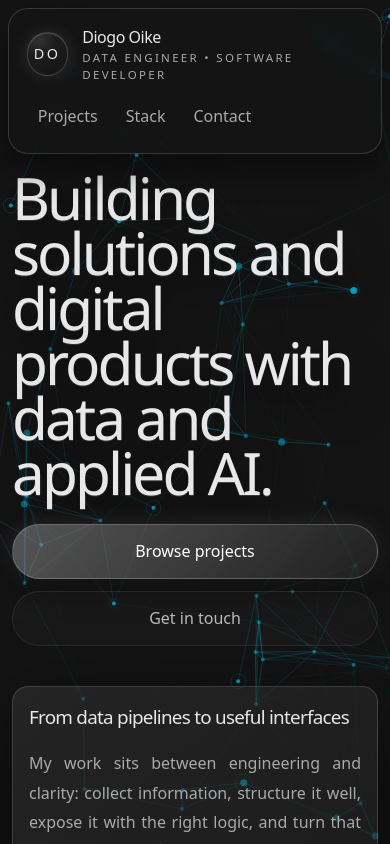
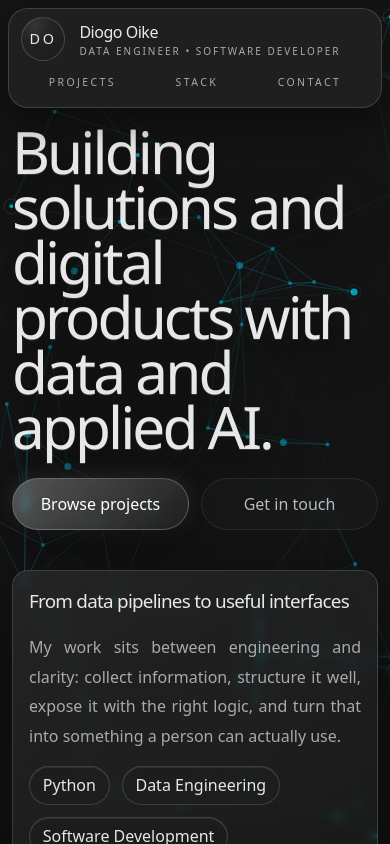
Before and after one commit to Dnaka27/Diogo-Portfolio, a React (Vite) app: page / in a window 390 px wide. Shown: the top 844 px of the page. Built offline with nearby package versions, Linux system fonts and the light colour scheme; the HTML template or start-up script is replaced by a standard one.

Commit message:
feat/ fine adjusts for blur and hover

```diff
--- a/src/App.css
+++ b/src/App.css
@@ -32,13 +32,11 @@
   align-items: center;
   justify-content: space-between;
   gap: 1rem;
-  padding: 1rem 0;
-  padding-inline: 1.1rem;
+  padding: 0.5rem 0.75rem;
   border: 1px solid var(--color-line);
   border-radius: 1.25rem;
-  background: var(--bg-panel);
+  background: #1f1f1f;
   box-shadow: 0 14px 34px rgba(0, 0, 0, 0.42);
-  backdrop-filter: blur(8px);
 }
 
 .site-brand {
@@ -59,7 +57,6 @@
   background:
     radial-gradient(circle at 32% 20%, rgba(255, 255, 255, 0.08), transparent 36%),
     linear-gradient(145deg, rgba(50, 50, 50, 0.5), rgba(20, 20, 20, 0.3));
-  box-shadow: inset 0 1px 0 rgba(255, 255, 255, 0.14), 0 0 20px rgba(var(--accent-rgb), 0.16);
   font-size: 0.9rem;
   font-weight: 400;
   letter-spacing: 0.18em;
@@ -78,7 +75,7 @@
 
 .site-brand small {
   color: var(--color-muted);
-  font-size: 0.72rem;
+  font-size: 0.625rem;
   font-weight: 400;
   letter-spacing: 0.2em;
   text-transform: uppercase;
@@ -88,45 +85,24 @@
   display: flex;
   flex-wrap: wrap;
   justify-content: flex-end;
-  gap: 0.35rem;
+  gap: 0.25rem;
 }
 
 .site-nav-links a {
-  position: relative;
-  padding: 0.55rem 0.7rem;
+  padding: 0.5rem;
   border-radius: 999px;
   text-decoration: none;
   color: var(--color-muted);
   font-weight: 400;
   transition:
     color 180ms ease,
-    background-color 180ms ease,
-    box-shadow 180ms ease;
-}
-
-.site-nav-links a::after {
-  content: "";
-  position: absolute;
-  left: 0.7rem;
-  right: 0.7rem;
-  bottom: 0.35rem;
-  height: 1px;
-  background: linear-gradient(90deg, transparent, var(--color-accent), transparent);
-  transform: scaleX(0);
-  transform-origin: center;
-  transition: transform 180ms ease;
+    background-color 180ms ease;
 }
 
 .site-nav-links a:hover,
 .site-nav-links a:focus-visible {
   color: var(--color-text);
   background: rgba(255, 255, 255, 0.045);
-  box-shadow: inset 0 0 0 1px rgba(var(--accent-rgb), 0.16);
-}
-
-.site-nav-links a:hover::after,
-.site-nav-links a:focus-visible::after {
-  transform: scaleX(1);
 }
 
 main {
@@ -221,11 +197,12 @@ main {
 }
 
 .button {
+  backdrop-filter: blur(4px);
   display: inline-flex;
   align-items: center;
   justify-content: center;
   min-height: 3.1rem;
-  padding: 0.9rem 1.35rem;
+  padding: 0.8rem 1.2rem;
   border: 1px solid rgba(255, 255, 255, 0.08);
   border-radius: 999px;
   text-decoration: none;
@@ -291,6 +268,8 @@ main {
     linear-gradient(145deg, rgba(255, 255, 255, 0.075), rgba(255, 255, 255, 0.022)),
     var(--color-surface);
   box-shadow: var(--shadow-depth);
+  backdrop-filter: blur(4px);
+
 }
 
 .hero-stage-card {
@@ -298,6 +277,7 @@ main {
   gap: 0.9rem;
   padding: 1rem 1rem;
   border-radius: 1rem;
+  backdrop-filter: blur(4px);
   transition:
     border-color 180ms ease,
     box-shadow 180ms ease,
@@ -738,12 +718,15 @@ main {
   .site-nav {
     flex-direction: column;
     align-items: flex-start;
-    gap: 0.75rem;
+    gap: 0.25rem;
   }
 
   .site-nav-links {
     width: 100%;
-    justify-content: flex-start;
+    justify-content: space-around;
+    font-weight: 400;
+    font-size: 0.75rem;
+    letter-spacing: 0.2em;
   }
 
   main {
@@ -767,12 +750,12 @@ main {
   .skills-layout {
     padding-left: 0.25rem;
     font-size: 0.9rem;
-    gap: 0.75rem;
+    gap: 0.375rem;
   }
 
   .project-card-header,
   .contact-link {
-    flex-direction: column;
+    /* flex-direction: column; */
     align-items: flex-start;
   }
 
@@ -787,5 +770,13 @@ main {
   .hero-actions,
   .button {
     width: 100%;
+    flex-wrap: nowrap;
+  }
+
+  .skill-group {
+    background: #1f1f1faf;
+    backdrop-filter: blur(4px);
+    padding: 0.5rem;
+    border-radius: 1em;
   }
 }
--- a/src/components/Navbar.jsx
+++ b/src/components/Navbar.jsx
@@ -1,7 +1,7 @@
 const navItems = [
-  { label: 'Projects', target: 'projects' },
-  { label: 'Stack', target: 'skills' },
-  { label: 'Contact', target: 'contact' },
+  { label: 'PROJECTS', target: 'projects' },
+  { label: 'STACK', target: 'skills' },
+  { label: 'CONTACT', target: 'contact' },
 ]
 
 const Navbar = ({ profile }) => {
@@ -19,7 +19,7 @@ const Navbar = ({ profile }) => {
         <div className='site-nav-links'>
           {navItems.map((item) => (
             <a key={item.target} href={`#${item.target}`}>
-              {item.label}
+              <small>{item.label}</small>
             </a>
           ))}
         </div>
```
